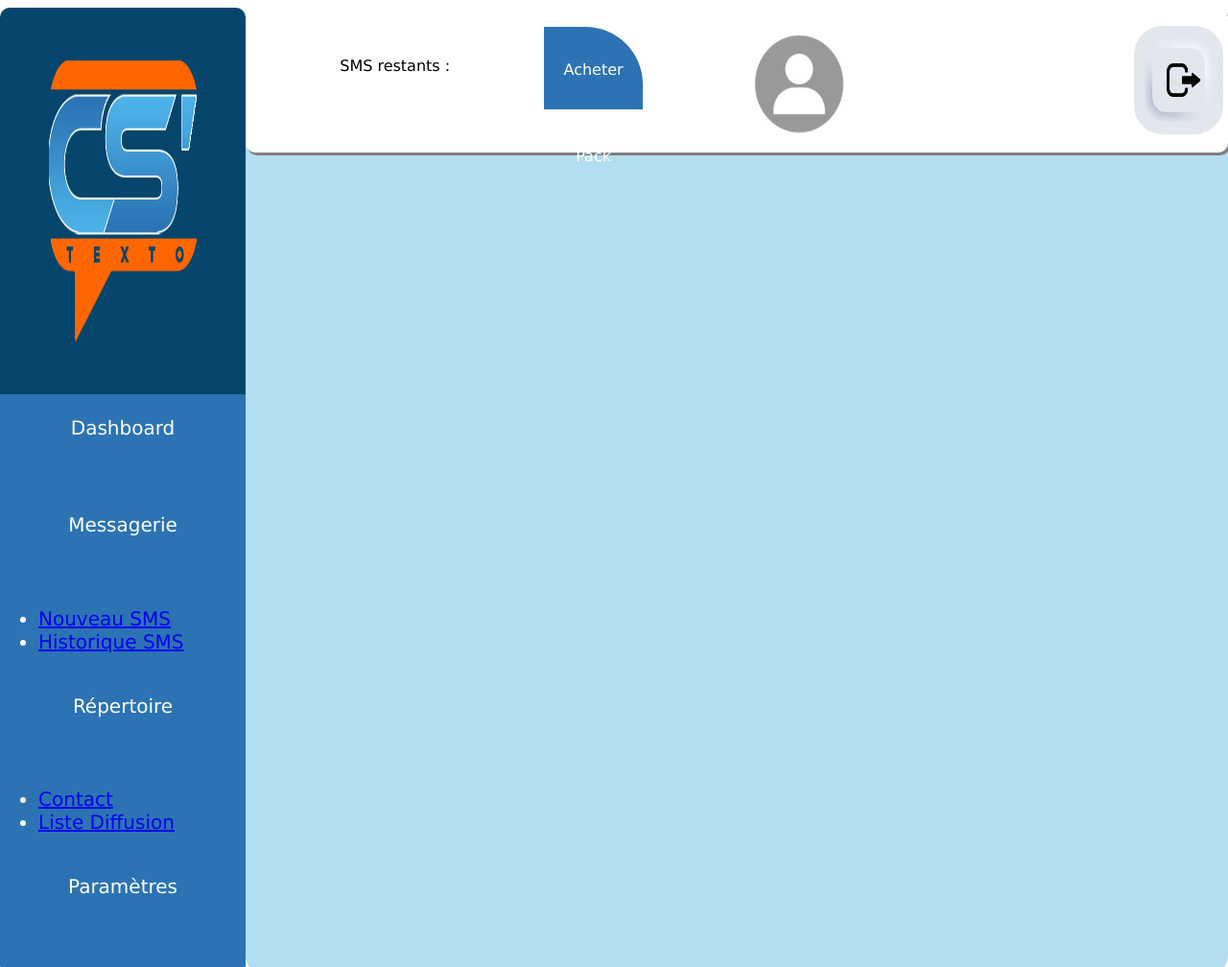
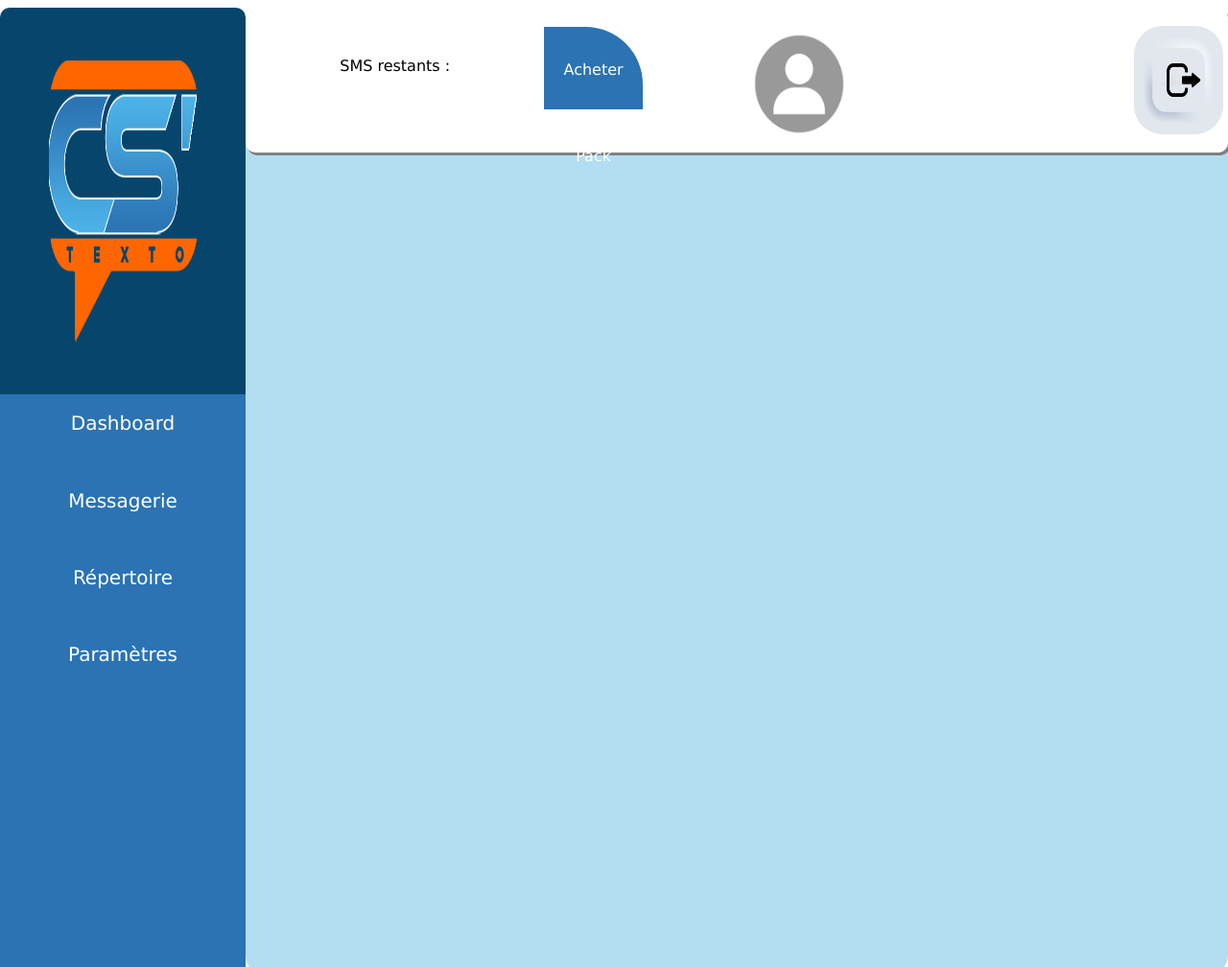
Before and after one commit to cloudsteroids/API_SMS, a PHP site: page /Contenu/sous-contenu/dashboard.php in a window 1280 px wide. Shown: the whole page at 96% size. Run offline with PHP 8.4, Linux system fonts and the light colour scheme.

Commit message:
implementation du menu deroulant

```diff
--- a/Contenu/sous-contenu/dashboard.php
+++ b/Contenu/sous-contenu/dashboard.php
@@ -25,27 +25,34 @@
                     <a href="dashboard.php" class="active">Dashboard</a>
                 </div>
 
+                <span class="container">
                     <div>
-                <!-- <i class="fa-solid fa-chart-line"></i> -->
-                    <a class="Messagerie" href="#">Messagerie</a>
+                    <!-- <i class="fa-solid fa-chart-line"></i>
+                <i class="fa fa-caret-down"></i>-->
+                        <a class="messagerie" href="#">Messagerie </a>
                     </div>
                     <ul class="menu">
                         <li><a href="#">Nouveau SMS</a></li>
                         <li><a href="#">Historique SMS</a></li>
                     </ul>
+                </span>
 
+                <span class="container">
                 <div>
                 <!-- <i class="fa-solid fa-chart-line"></i>-->
-                    <a class="" href="#">Répertoire</a>
+                    <a class="repertoire" href="#">Répertoire</a>
                 </div>
                 <ul class="menu">
                     <li><a href="#">Contact</a></li>
                     <li><a href="#">Liste Diffusion</a></li>
                 </ul>
+                </span>
 
+
+                <span class="container">
                 <div>
                     <!-- <i class="fa-solid fa-chart-line"></i> -->
-                    <a class="" href="#">Paramètres</a>
+                    <a class="parametres" href="#">Paramètres</a>
                 </div>
                 <ul class="menu">
                     <li><a href="#">Profil</a></li>
@@ -53,6 +60,7 @@
                     <li><a href="#">Historique Achats</a></li>
                     <li><a href="#">Contactez Support</a></li>
                 </ul>
+                </span>
             </div>
     </div>
 
--- a/assets/css/SignUp.css
+++ b/assets/css/SignUp.css
@@ -222,9 +222,7 @@ input[type="checkbox"]{
         height: 100%;
         display: block;
         padding-bottom: 0;
-
         padding-left: 13px;
-
     }
 
     .myforms{
--- a/assets/css/home_login.css
+++ b/assets/css/home_login.css
@@ -11,10 +11,6 @@
     left: 0;
     border-radius: 10px;
     color:#ffffff;
-    overflow-y: scroll;
-
-
-
 }
 
 .nav_horizontal{
@@ -57,18 +53,20 @@
     width: 100%;
     height: 60%;
     font-size: 20px;
+    padding-top: 10px;
 }
 
 
 .scroll_menu div{
     position: relative;
     display: inline-block;
-    margin-bottom: 0;
+    margin-bottom: 15px;
     width: 100%;
-    height: 15%;
+    height: 10%;
     padding: 0;
     margin-top: 10px;
-    line-height:50px;
+    line-height:40px;
+    margin: auto;
 }
 
 
@@ -84,9 +82,65 @@
 .scroll_menu div a:hover{
     background-color: #06466d;
     transition-duration: 0.5s;
-    border-radius: 30px;
+    border-radius: 15x;
     border-bottom: 1px solid rgb(250, 246, 246);
 }
+
+
+/*CSS du Menu deroulant */
+
+
+.scroll_menu .menu{
+    position: relative;
+    display: none;
+    margin: 0;
+    list-style: none;
+    background: #06466d;
+    padding: 15px;
+    width: 95%;
+    height: 15%;
+    font-size: 18px;
+    z-index: 1;
+}
+
+.scroll_menu .menu li{
+    margin-bottom: 15px;
+    text-align: center;
+    transition-duration: 0.4s;
+    padding: 5px;
+
+}
+.scroll_menu .menu li:hover{
+    background: #2B80A2;
+
+}
+
+
+.scroll_menu .menu li a{
+    text-decoration: none;
+    color:#FF6600;
+}
+
+.container:hover .menu {
+    display: block;
+    position: relative;
+}
+
+.container{
+    display: block;
+    margin-bottom: 30px;
+    margin-top: 10px;
+    padding-top: 10px;
+}
+
+
+
+
+
+
+
+
+
 
 
 /*NavBAR horizontale */
```
Lines whose indentation alone changed are shown as unchanged.
